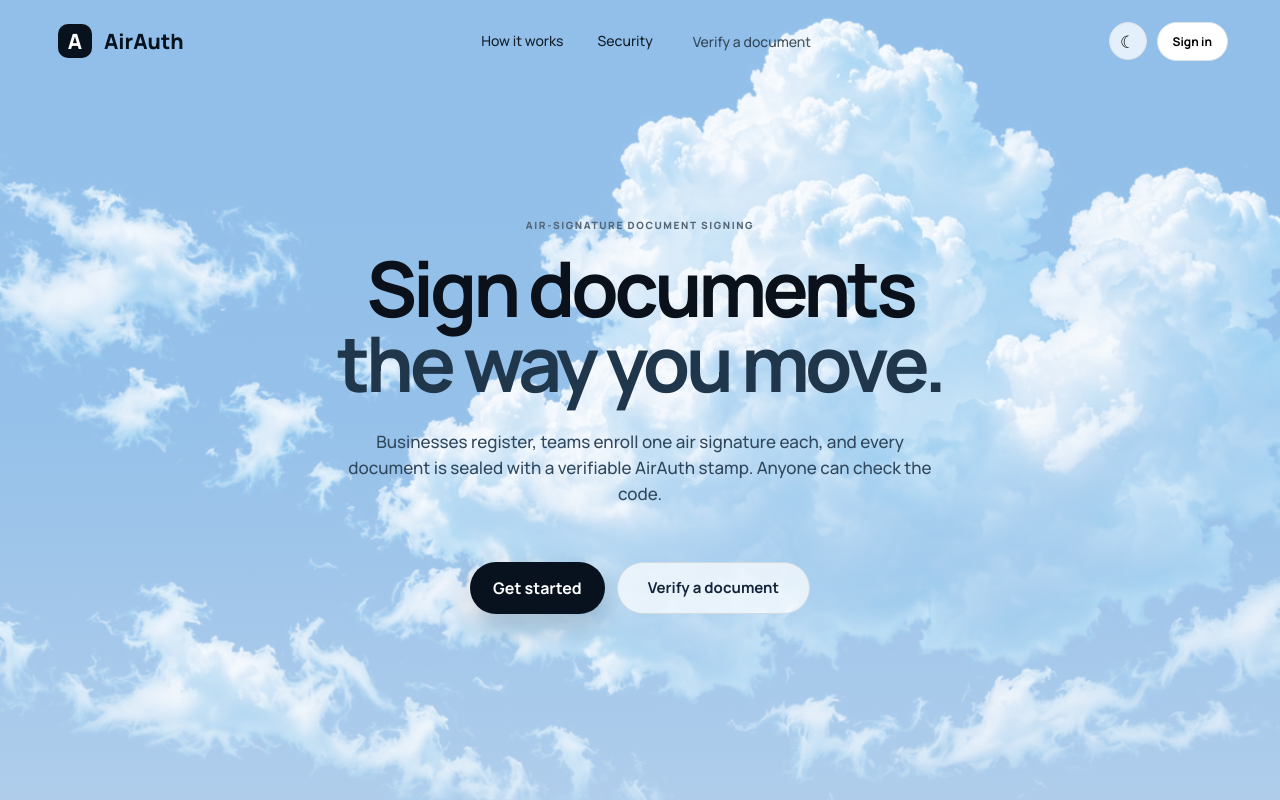
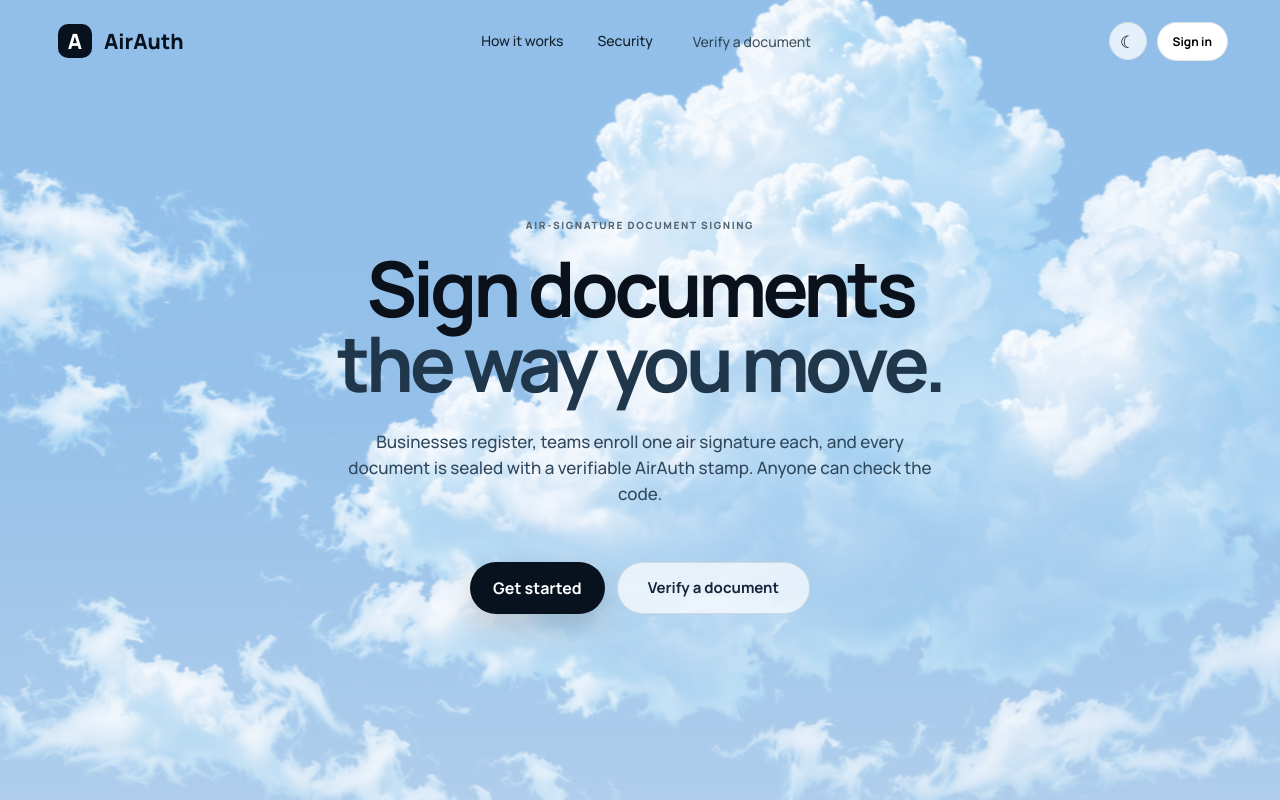
Before and after one commit to shaurya-tiwarii/airauth, a React (Vite) app in the folder frontend/: page / in a window 1280 px wide. Shown: the top 800 px of the page. Built offline with nearby package versions, Linux system fonts and the light colour scheme; no server answers.

Commit message:
Cloud layer drifts gently like Foundable (slow 110s lateral drift)

```diff
--- a/frontend/src/styles.css
+++ b/frontend/src/styles.css
@@ -7,7 +7,8 @@
 .sky-day{position:absolute;inset:0;background:linear-gradient(180deg,#91bfe9,#94c0e9 50%,#afcdeb);transition:opacity 1.2s ease}
 .sky-night{position:absolute;inset:0;background:linear-gradient(180deg,#0c1831,#1e2d4b 50%,#364d7e);opacity:0;transition:opacity 1.2s ease}
 .night .sky-night{opacity:1}
-.sky-clouds{position:absolute;inset:0;width:100%;height:100%;object-fit:cover;mix-blend-mode:screen;opacity:.95;transition:filter 1.2s ease,opacity 1.2s ease;pointer-events:none}
+.sky-clouds{position:absolute;top:-4%;left:-6%;width:112%;height:108%;object-fit:cover;mix-blend-mode:screen;opacity:.95;transition:filter 1.2s ease,opacity 1.2s ease;pointer-events:none;animation:cloudDrift 110s ease-in-out infinite alternate}
+@keyframes cloudDrift{from{transform:translate3d(-1.6%,0,0)}to{transform:translate3d(1.6%,0,0)}}
 .night .sky-clouds{filter:brightness(.42) saturate(.85);opacity:.9}
 .nav{position:relative;z-index:10;height:82px;padding:0 52px;display:flex;align-items:center;justify-content:space-between}.brand{background:none;border:0;display:flex;align-items:center;gap:12px;font-weight:800;font-size:21px;color:#07121e}.brand-mark{width:34px;height:34px;border-radius:10px;background:#07121e;color:#fff;display:grid;place-items:center}.nav-links{display:flex;gap:34px;font-size:14px;color:#13202a}.nav-links a:hover{text-decoration:underline}.nav-user{background:#fff;border:1px solid #dfe4e7;border-radius:999px;padding:10px 15px;font-size:12px;font-weight:700}.green-dot,.grey-dot{width:7px;height:7px;border-radius:50%;display:inline-block;margin-right:7px}.green-dot{background:#42a86a}.grey-dot{background:#999}
 .home-main{position:relative;z-index:2}.hero-centered{min-height:calc(100vh - 82px);display:flex;flex-direction:column;align-items:center;justify-content:center;text-align:center;padding:50px 24px 100px}.hero-eyebrow{color:#203447}.eyebrow{font-size:10px;letter-spacing:.16em;font-weight:800;color:#536575;margin-bottom:18px}.hero-centered h1{font-size:clamp(50px,6vw,92px);line-height:.98;letter-spacing:-.055em;margin:0;max-width:980px}.hero-centered h1 span{color:#20364b}.hero-centered p{max-width:590px;color:#30485d;font-size:17px;line-height:1.55;margin:28px 0}.pill-cta{background:#07121e;color:#fff;border:0;border-radius:999px;padding:15px 23px;font-weight:700;box-shadow:0 12px 28px rgba(7,18,30,.18)}.pill-cta:hover{transform:translateY(-1px)}.bottom-hint{position:absolute;right:34px;bottom:30px;font-size:11px;color:#31485a}
```
